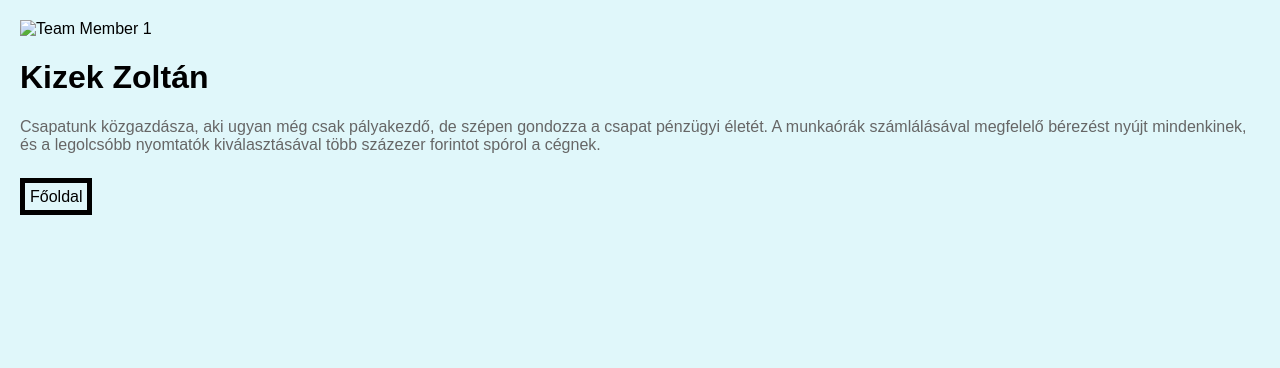
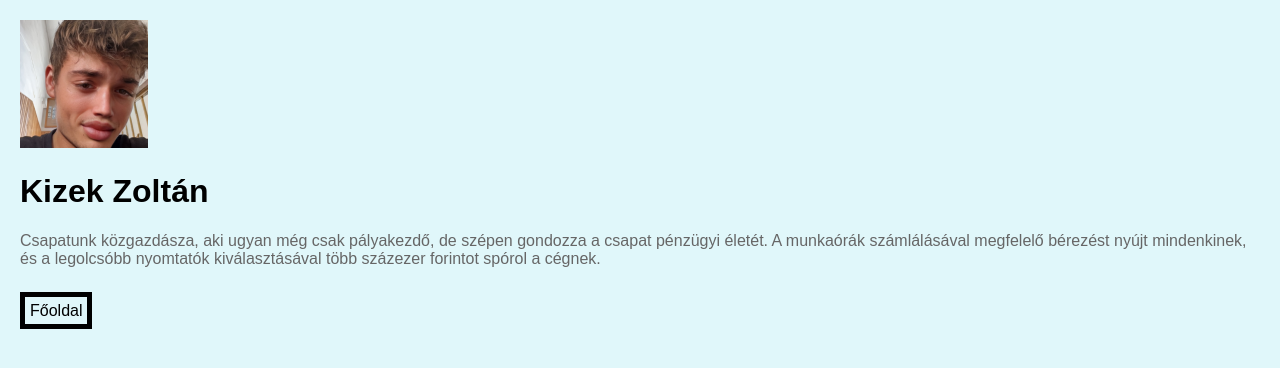
Before and after one commit to TothBarnabas282/Zambo-networking, a plain HTML site: page kizek.html in a window 1280 px wide. Drawn offline with Linux system fonts and the light colour scheme.

Commit message:
Update kizek.html

```diff
--- a/kizek.html
+++ b/kizek.html
@@ -37,7 +37,7 @@
         }
     </style>
 <body>
-    <img src="zolika.png" alt="Team Member 1">
+    <img src="kepek/zolika.png" alt="Team Member 1">
     <h1>Kizek Zoltán</h1>
 
     <p>Csapatunk közgazdásza, aki ugyan még csak pályakezdő, de szépen gondozza a csapat pénzügyi életét. A munkaórák számlálásával megfelelő bérezést nyújt mindenkinek, és a legolcsóbb nyomtatók kiválasztásával több százezer forintot spórol a cégnek.</p>
```
